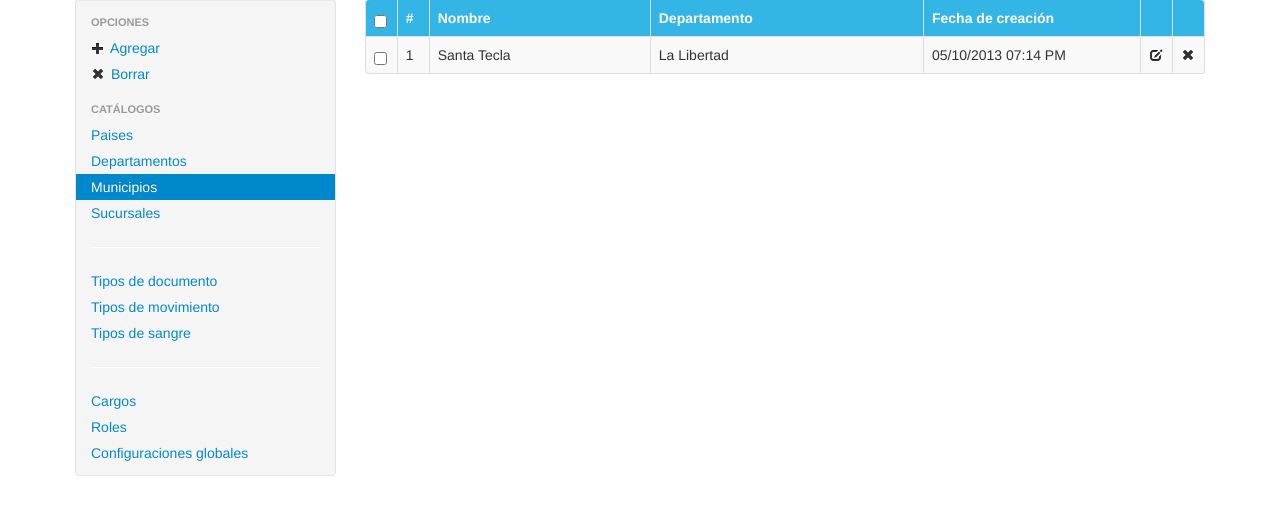
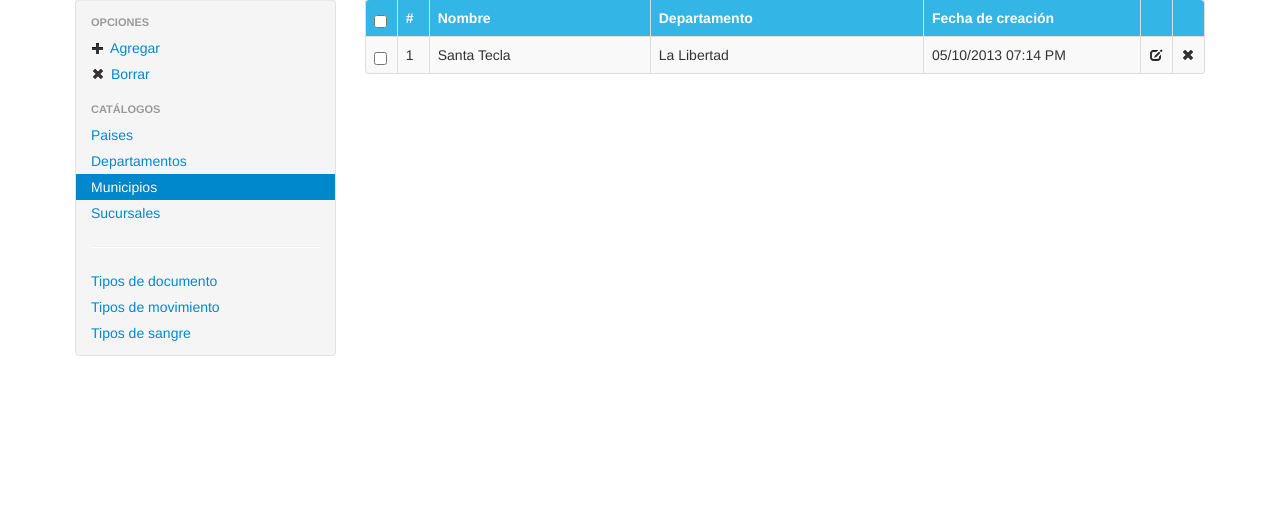
Before and after one commit to G3rcar/Consultorio, a PHP site: page /municipios.php in a window 1280 px wide. Shown: the part 101-616 px from the top of the page. Run offline with PHP 8.4, Linux system fonts and the light colour scheme; a user stored in the database is signed in; data comes from the database, SQL or seed files in the repository; some libraries are stand-ins or nearby versions.

Commit message:
Cambios en el menú

```diff
--- a/res/partes/herramientas.catalogos.php
+++ b/res/partes/herramientas.catalogos.php
@@ -14,9 +14,5 @@
 		<li <?php echo ($botones_herramientas["documentos"]?'class="active" ':''); ?> ><a href="documentos.php">Tipos de documento</a></li>
 		<li <?php echo ($botones_herramientas["movimientos"]?'class="active" ':''); ?> ><a href="movimientos.php">Tipos de movimiento</a></li>
 		<li <?php echo ($botones_herramientas["tiposangre"]?'class="active" ':''); ?> ><a href="tipos.sangre.php">Tipos de sangre</a></li>
-		<hr />
-		<li <?php echo ($botones_herramientas["cargos"]?'class="active" ':''); ?> ><a href="cargos.php">Cargos</a></li>
-		<li <?php echo ($botones_herramientas["roles"]?'class="active" ':''); ?> ><a href="roles.php">Roles</a></li>
-		<li <?php echo ($botones_herramientas["configuraciones"]?'class="active" ':''); ?> ><a href="configuracion.php">Configuraciones globales</a></li>
 	</ul>
 </div>
--- a/res/partes/pestanas.php
+++ b/res/partes/pestanas.php
@@ -31,10 +31,6 @@
 						<li><a tabindex="-1" href="documentos.php">Tipos de documentos</a></li>
 						<li><a tabindex="-1" href="movimientos.php">Tipos de movimientos</a></li>
 						<li><a tabindex="-1" href="tipos.sangre.php">Tipos de sangre</a></li>
-						 <li class="divider"></li>
-						<li><a tabindex="-1" href="cargos.php">Cargos</a></li>
-						<li><a tabindex="-1" href="roles.php">Roles</a></li>
-						<li><a tabindex="-1" href="configuracion.php">Configuraciones globales</a></li>
 					</ul>
 				</li>
 				<li class="dropdown">
@@ -44,7 +40,10 @@
 					</a>
 					<ul class="dropdown-menu" role="menu" aria-labelledby="dropdownMenu">
 						<li><a tabindex="-1" href="horarios.php">Horario de atenci&oacute;n</a></li>
+						<li><a tabindex="-1" href="cargos.php">Cargos</a></li>
+						<li><a tabindex="-1" href="roles.php">Roles</a></li>
 						<li><a tabindex="-1" href="empleados.php">Empleados/Usuarios</a></li>
+						<li><a tabindex="-1" href="configuracion.php">Configuraciones globales</a></li>
 						<li class="divider"></li>
 						<li><a tabindex="-1" href="productos.php">Productos/Servicios</a></li>
 						<li><a tabindex="-1" href="proveedores.php">Proveedores</a></li>
```
